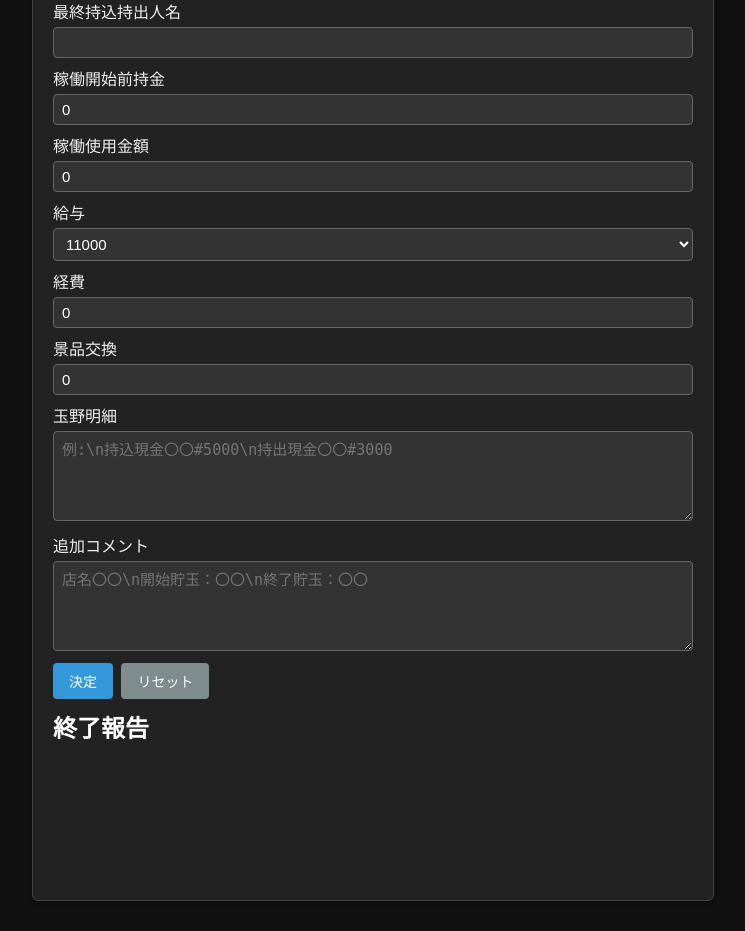
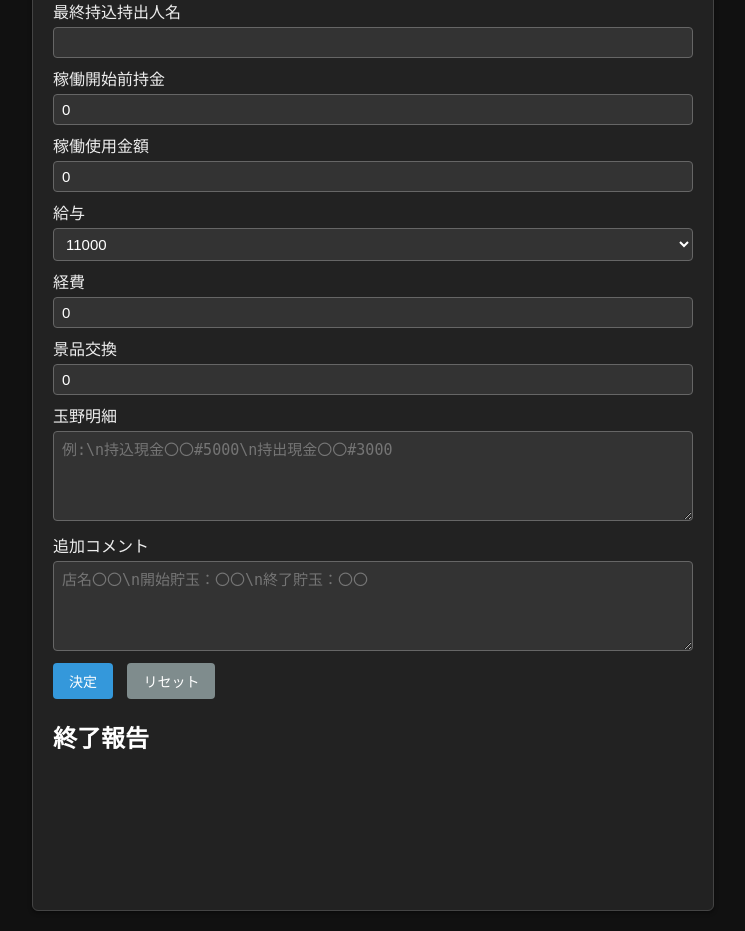
Before and after one commit to kurohige0812/pachi-calc-v2, a Flask app: page /end in a window 1280 px wide. Shown: the part 103-1034 px from the top of the page, without its empty margins (267-1012 px from the left). Before the commit the page ends 1004 px from the top, so only its background shows below. Run offline with Flask 3, Linux system fonts and the light colour scheme.

```diff
--- a/static/style.css
+++ b/static/style.css
@@ -71,6 +71,8 @@ button:disabled {
 /* ----- 結果表示エリア ----- */
 .result {
   margin-top: 10px;
+  margin-left: auto;
+  display: inline-block;
   white-space: pre-wrap;
   background: #333;
   padding: 10px;
@@ -79,3 +81,8 @@ button:disabled {
   font-family: monospace;
   border: 1px solid #666;
 }
+
+button {
+  margin-right: 10px;  /* ボタン間のスペース */
+  margin-bottom: 10px; /* 下方向にも少し余白（必要なら） */
+}
```
